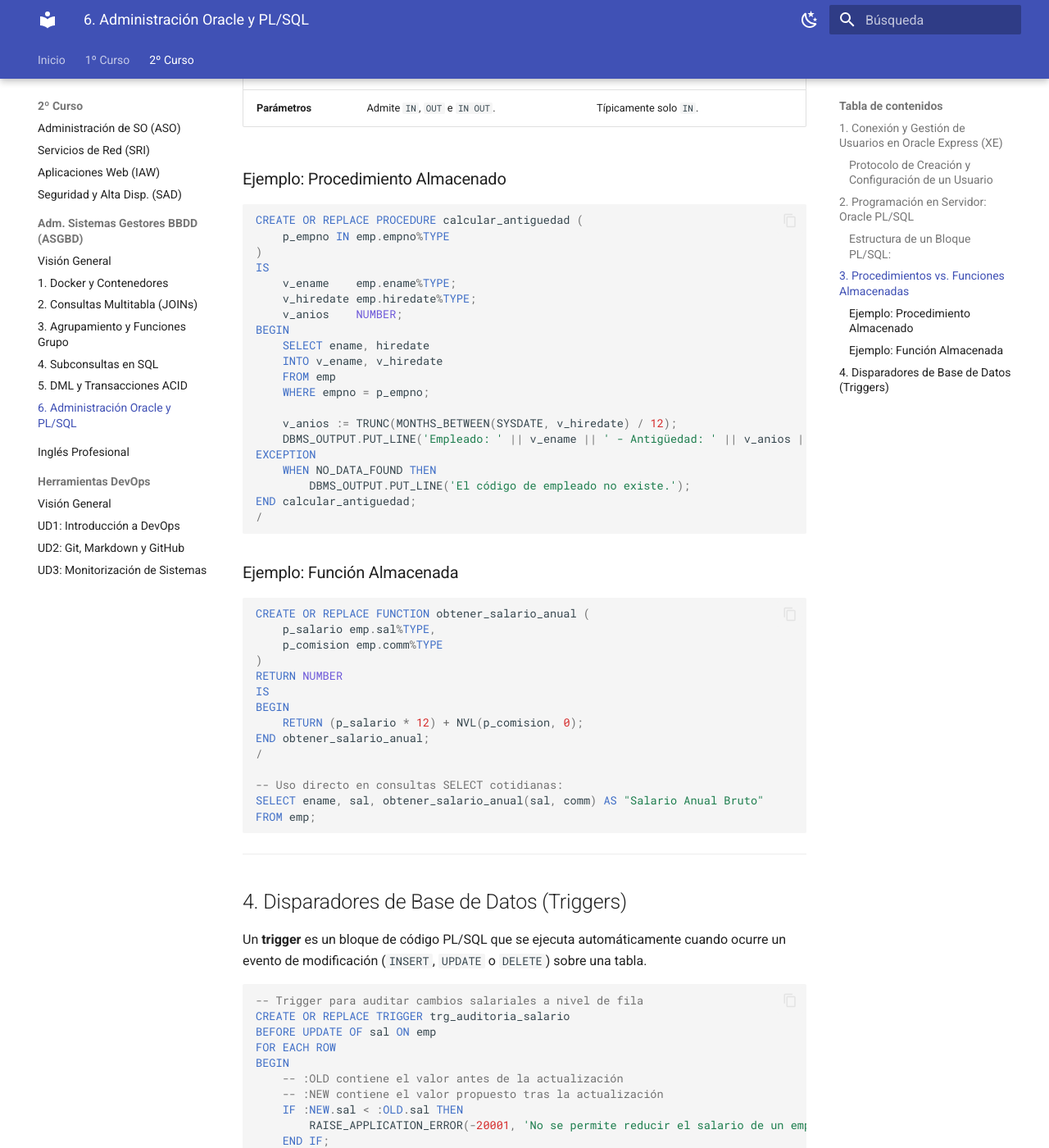
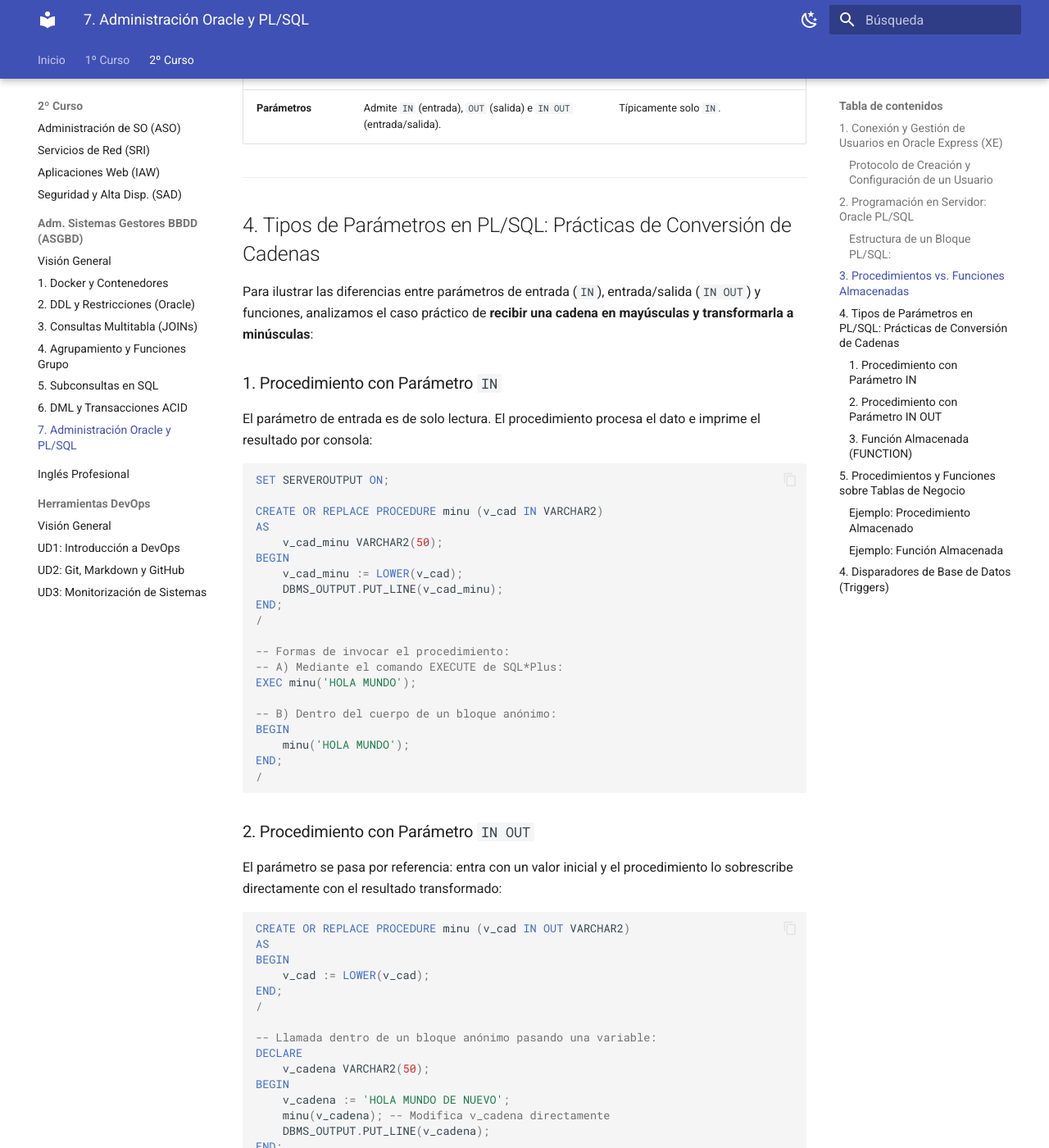
Before and after one commit to JohnDSil/apuntes_asir, an MkDocs documentation site: the page built from docs/2-curso/asgbd/07-administracion-oracle-plsql.md, in a window 1280 px wide and 1400 px high, scrolled down 2002 px. Shown: the whole window at 82% size. Built offline with MkDocs 1.6.1 and Material for MkDocs 9.7.7, drawn with Linux system fonts in a browser that asks for light colours; some of the changed text lies outside the part shown.

Commit message:
docs(asgbd): añadir DDL y restricciones en Oracle, laboratorio Docker Oracle XE y parámetros PL/SQL

````diff
--- a/docs/2-curso/asgbd/06-administracion-oracle-plsql.md
+++ b/docs/2-curso/asgbd/07-administracion-oracle-plsql.md
@@ -70,8 +70,89 @@ END;
 |---|---|---|
 | **Propósito** | Ejecutar una acción o conjunto de operaciones. | Calcular y retornar un valor específico. |
 | **Sentencia `RETURN`** | Opcional (solo para terminar la ejecución antes). | **Obligatoria** en la cabecera y en el cuerpo. |
-| **Llamada en SQL** | Desde bloques PL/SQL o con `EXECUTE`. | **Directamente en sentencias `SELECT` o `WHERE`**. |
-| **Parámetros** | Admite `IN`, `OUT` e `IN OUT`. | Típicamente solo `IN`. |
+| **Llamada en SQL** | Desde bloques PL/SQL o con `EXECUTE` / `EXEC`. | **Directamente en sentencias `SELECT` o `WHERE`**. |
+| **Parámetros** | Admite `IN` (entrada), `OUT` (salida) e `IN OUT` (entrada/salida). | Típicamente solo `IN`. |
+
+---
+
+## 4. Tipos de Parámetros en PL/SQL: Prácticas de Conversión de Cadenas
+
+Para ilustrar las diferencias entre parámetros de entrada (`IN`), entrada/salida (`IN OUT`) y funciones, analizamos el caso práctico de **recibir una cadena en mayúsculas y transformarla a minúsculas**:
+
+### 1. Procedimiento con Parámetro `IN`
+El parámetro de entrada es de solo lectura. El procedimiento procesa el dato e imprime el resultado por consola:
+
+```sql
+SET SERVEROUTPUT ON;
+
+CREATE OR REPLACE PROCEDURE minu (v_cad IN VARCHAR2)
+AS
+    v_cad_minu VARCHAR2(50);
+BEGIN
+    v_cad_minu := LOWER(v_cad);
+    DBMS_OUTPUT.PUT_LINE(v_cad_minu);
+END;
+/
+
+-- Formas de invocar el procedimiento:
+-- A) Mediante el comando EXECUTE de SQL*Plus:
+EXEC minu('HOLA MUNDO');
+
+-- B) Dentro del cuerpo de un bloque anónimo:
+BEGIN
+    minu('HOLA MUNDO');
+END;
+/
+```
+
+### 2. Procedimiento con Parámetro `IN OUT`
+El parámetro se pasa por referencia: entra con un valor inicial y el procedimiento lo sobrescribe directamente con el resultado transformado:
+
+```sql
+CREATE OR REPLACE PROCEDURE minu (v_cad IN OUT VARCHAR2)
+AS
+BEGIN
+    v_cad := LOWER(v_cad);
+END;
+/
+
+-- Llamada dentro de un bloque anónimo pasando una variable:
+DECLARE
+    v_cadena VARCHAR2(50);
+BEGIN
+    v_cadena := 'HOLA MUNDO DE NUEVO';
+    minu(v_cadena); -- Modifica v_cadena directamente
+    DBMS_OUTPUT.PUT_LINE(v_cadena);
+END;
+/
+```
+
+### 3. Función Almacenada (`FUNCTION`)
+Retorna el valor transformado mediante la cláusula `RETURN`, permitiendo incrustarlo en cualquier expresión:
+
+```sql
+CREATE OR REPLACE FUNCTION f_minu (v_cad VARCHAR2)
+RETURN VARCHAR2
+AS
+BEGIN
+    RETURN LOWER(v_cad);
+END;
+/
+
+-- Invocación dentro de un bloque anónimo:
+BEGIN
+    DBMS_OUTPUT.PUT_LINE(f_minu('HOLA MARTE'));
+END;
+/
+
+-- O invocación directa desde una consulta SQL:
+SELECT ename, f_minu(ename) AS "Nombre en Minúsculas"
+FROM emp;
+```
+
+---
+
+## 5. Procedimientos y Funciones sobre Tablas de Negocio
 
 ### Ejemplo: Procedimiento Almacenado
 ```sql
--- a/mkdocs.yml
+++ b/mkdocs.yml
@@ -69,11 +69,12 @@ nav:
       - 'Adm. Sistemas Gestores BBDD (ASGBD)':
           - 'Visión General': 2-curso/asgbd/index.md
           - '1. Docker y Contenedores': 2-curso/asgbd/01-docker-sgbd.md
-          - '2. Consultas Multitabla (JOINs)': 2-curso/asgbd/02-consultas-avanzadas-joins.md
-          - '3. Agrupamiento y Funciones Grupo': 2-curso/asgbd/03-agrupamiento-funciones-grupo.md
-          - '4. Subconsultas en SQL': 2-curso/asgbd/04-subconsultas.md
-          - '5. DML y Transacciones ACID': 2-curso/asgbd/05-dml-transacciones.md
-          - '6. Administración Oracle y PL/SQL': 2-curso/asgbd/06-administracion-oracle-plsql.md
+          - '2. DDL y Restricciones (Oracle)': 2-curso/asgbd/02-diseno-fisico-ddl-oracle.md
+          - '3. Consultas Multitabla (JOINs)': 2-curso/asgbd/03-consultas-avanzadas-joins.md
+          - '4. Agrupamiento y Funciones Grupo': 2-curso/asgbd/04-agrupamiento-funciones-grupo.md
+          - '5. Subconsultas en SQL': 2-curso/asgbd/05-subconsultas.md
+          - '6. DML y Transacciones ACID': 2-curso/asgbd/06-dml-transacciones.md
+          - '7. Administración Oracle y PL/SQL': 2-curso/asgbd/07-administracion-oracle-plsql.md
       - 'Inglés Profesional': 2-curso/ingles.md
       - 'Herramientas DevOps':
           - 'Visión General': 2-curso/devops/index.md
````
Also changed, not shown: docs/2-curso/asgbd/01-docker-sgbd.md (+65 -0 lines), docs/2-curso/asgbd/02-diseno-fisico-ddl-oracle.md (added, +308 -0 lines), docs/2-curso/asgbd/index.md (+7 -6 lines), docs/2-curso/asgbd/03-consultas-avanzadas-joins.md (renamed from docs/2-curso/asgbd/02-consultas-avanzadas-joins.md), docs/2-curso/asgbd/04-agrupamiento-funciones-grupo.md (renamed from docs/2-curso/asgbd/03-agrupamiento-funciones-grupo.md), docs/2-curso/asgbd/05-subconsultas.md (renamed from docs/2-curso/asgbd/04-subconsultas.md), docs/2-curso/asgbd/06-dml-transacciones.md (renamed from docs/2-curso/asgbd/05-dml-transacciones.md).
